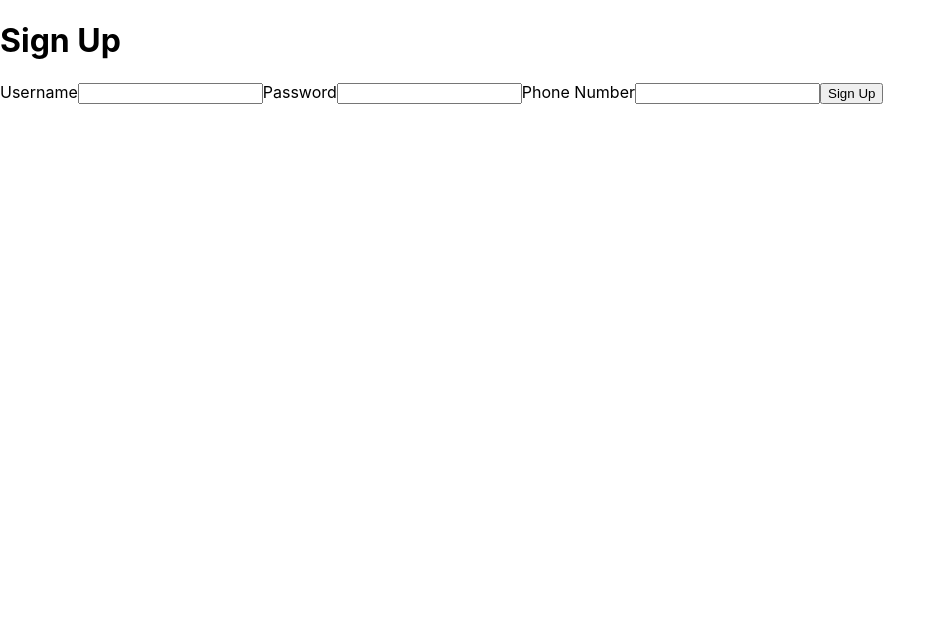
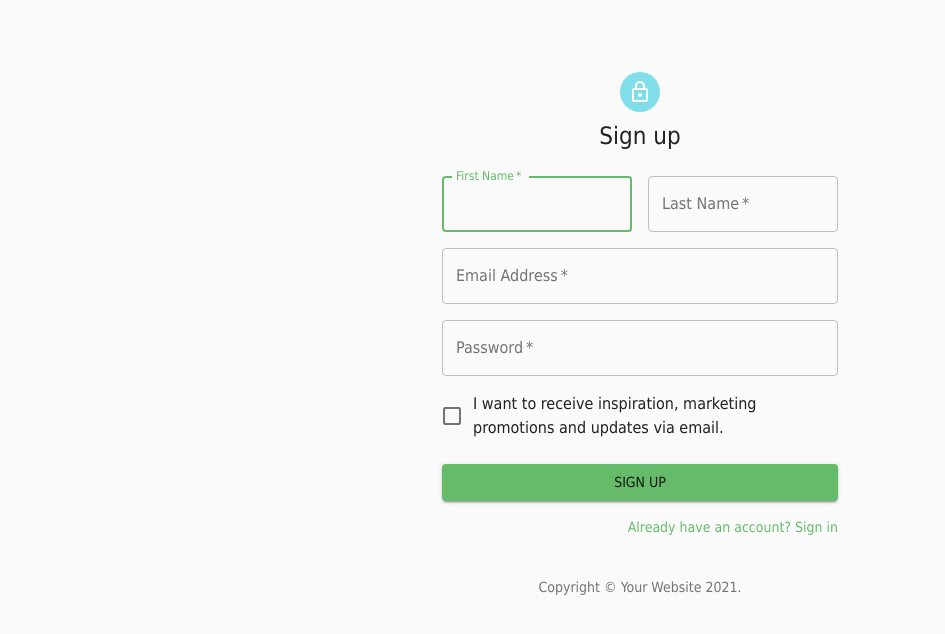
Before and after one commit to Build-Week-Water-My-Plants-157/front-end, a React (Create React App) app in the folder app/: page /signup in a window 1280 px wide. Shown: the top 634 px of the page, without its empty margins (0-945 px from the left). Built offline with nearby package versions, Linux system fonts and the light colour scheme.

Commit message:
initail setup

```diff
--- a/app/src/components/Signup/Signup.js
+++ b/app/src/components/Signup/Signup.js
@@ -2,74 +2,217 @@
 import { useHistory } from 'react-router-dom';
 import axios from 'axios';
 
-const initialSignupCredentials = {
-    username: '',
-    password: '',
-    phone_number: ''
-}
+// MUI Imports
+import Avatar from '@material-ui/core/Avatar';
+import Button from '@material-ui/core/Button';
+import CssBaseline from '@material-ui/core/CssBaseline';
+import TextField from '@material-ui/core/TextField';
+import FormControlLabel from '@material-ui/core/FormControlLabel';
+import Checkbox from '@material-ui/core/Checkbox';
+import Link from '@material-ui/core/Link';
+import Grid from '@material-ui/core/Grid';
+import Box from '@material-ui/core/Box';
+import LockOutlinedIcon from '@material-ui/icons/LockOutlined';
+import Typography from '@material-ui/core/Typography';
+import { makeStyles } from '@material-ui/core/styles';
+import Container from '@material-ui/core/Container';
 
-const Signup = () => {
-    const [signupCredentials, setSignupCredentials] = useState(initialSignupCredentials);
-    const history = useHistory();
+function Copyright() {
+    return (
+      <Typography variant="body2" color="textSecondary" align="center">
+        {'Copyright © '}
+        <Link color="inherit" href="https://material-ui.com/">
+          Your Website
+        </Link>{' '}
+        {new Date().getFullYear()}
+        {'.'}
+      </Typography>
+    );
+  }
 
-    const handleChange = (event) => {
-        setSignupCredentials({
-            ...signupCredentials,
-            [event.target.name]: event.target.value
-        });
-    }
+  const useStyles = makeStyles((theme) => ({
+    paper: {
+      marginTop: theme.spacing(8),
+      display: 'flex',
+      flexDirection: 'column',
+      alignItems: 'center',
+    },
+    avatar: {
+      margin: theme.spacing(1),
+      backgroundColor: theme.palette.secondary.main,
+    },
+    form: {
+      width: '100%', // Fix IE 11 issue.
+      marginTop: theme.spacing(3),
+    },
+    submit: {
+      margin: theme.spacing(3, 0, 2),
+    },
+  }));
 
-    const handleSubmit = (event) => {
-        event.preventDefault();
-        SignupUser();
-    }
-
-    const SignupUser = () => {
-        axios.post('https://tt157-backend.herokuapp.com/api/auth/register', signupCredentials)
-        .then((response) => {
-            console.log(response);
-            history.push('/');
-        })
-        .catch((error) => {
-            console.log(error);
-        });
-    }
+  export default function SignUp() {
+    const classes = useStyles();
 
     return (
-        <div>
-            <h1>Sign Up</h1>
-            <form onSubmit={handleSubmit}>
-                <label>
-                    Username
-                    <input
-                        type="text"
-                        name="username"
-                        value={signupCredentials.username}
-                        onChange={handleChange}
-                    />
-                </label>
-                <label>
-                    Password
-                    <input
-                        type="password"
-                        name="password"
-                        value={signupCredentials.password}
-                        onChange={handleChange}
-                    />
-                </label>
-                <label>
-                    Phone Number
-                    <input
-                        type="tel"
-                        name="phone_number"
-                        value={signupCredentials.phone_number}
-                        onChange={handleChange}
-                    />
-                </label>
-                <button>Sign Up</button>
-            </form>
+      <Container component="main" maxWidth="xs">
+        <CssBaseline />
+        <div className={classes.paper}>
+          <Avatar className={classes.avatar}>
+            <LockOutlinedIcon />
+          </Avatar>
+          <Typography component="h1" variant="h5">
+            Sign up
+          </Typography>
+          <form className={classes.form} noValidate>
+            <Grid container spacing={2}>
+              <Grid item xs={12} sm={6}>
+                <TextField
+                  autoComplete="fname"
+                  name="firstName"
+                  variant="outlined"
+                  required
+                  fullWidth
+                  id="firstName"
+                  label="First Name"
+                  autoFocus
+                />
+              </Grid>
+              <Grid item xs={12} sm={6}>
+                <TextField
+                  variant="outlined"
+                  required
+                  fullWidth
+                  id="lastName"
+                  label="Last Name"
+                  name="lastName"
+                  autoComplete="lname"
+                />
+              </Grid>
+              <Grid item xs={12}>
+                <TextField
+                  variant="outlined"
+                  required
+                  fullWidth
+                  id="email"
+                  label="Email Address"
+                  name="email"
+                  autoComplete="email"
+                />
+              </Grid>
+              <Grid item xs={12}>
+                <TextField
+                  variant="outlined"
+                  required
+                  fullWidth
+                  name="password"
+                  label="Password"
+                  type="password"
+                  id="password"
+                  autoComplete="current-password"
+                />
+              </Grid>
+              <Grid item xs={12}>
+                <FormControlLabel
+                  control={<Checkbox value="allowExtraEmails" color="primary" />}
+                  label="I want to receive inspiration, marketing promotions and updates via email."
+                />
+              </Grid>
+            </Grid>
+            <Button
+              type="submit"
+              fullWidth
+              variant="contained"
+              color="primary"
+              className={classes.submit}
+            >
+              Sign Up
+            </Button>
+            <Grid container justify="flex-end">
+              <Grid item>
+                <Link href="#" variant="body2">
+                  Already have an account? Sign in
+                </Link>
+              </Grid>
+            </Grid>
+          </form>
         </div>
+        <Box mt={5}>
+          <Copyright />
+        </Box>
+      </Container>
     );
-}
+  }
 
-export default Signup;
+// end here
+
+// const initialSignupCredentials = {
+//     username: '',
+//     password: '',
+//     phone_number: ''
+// }
+
+// const Signup = () => {
+//     const [signupCredentials, setSignupCredentials] = useState(initialSignupCredentials);
+//     const history = useHistory();
+
+//     const handleChange = (event) => {
+//         setSignupCredentials({
+//             ...signupCredentials,
+//             [event.target.name]: event.target.value
+//         });
+//     }
+
+//     const handleSubmit = (event) => {
+//         event.preventDefault();
+//         SignupUser();
+//     }
+
+//     const SignupUser = () => {
+//         axios.post('https://tt157-backend.herokuapp.com/api/auth/register', signupCredentials)
+//         .then((response) => {
+//             console.log(response);
+//             history.push('/');
+//         })
+//         .catch((error) => {
+//             console.log(error);
+//         });
+//     }
+
+//     return (
+//         <div>
+//             <h1>Sign Up</h1>
+//             <form onSubmit={handleSubmit}>
+//                 <label>
+//                     Username
+//                     <input
+//                         type="text"
+//                         name="username"
+//                         value={signupCredentials.username}
+//                         onChange={handleChange}
+//                     />
+//                 </label>
+//                 <label>
+//                     Password
+//                     <input
+//                         type="password"
+//                         name="password"
+//                         value={signupCredentials.password}
+//                         onChange={handleChange}
+//                     />
+//                 </label>
+//                 <label>
+//                     Phone Number
+//                     <input
+//                         type="tel"
+//                         name="phone_number"
+//                         value={signupCredentials.phone_number}
+//                         onChange={handleChange}
+//                     />
+//                 </label>
+//                 <button>Sign Up</button>
+//             </form>
+//         </div>
+//     );
+// }
+
+// export default Signup;
```
Also changed, not shown: 1 other file (tests, documents, lock files or other folders).
